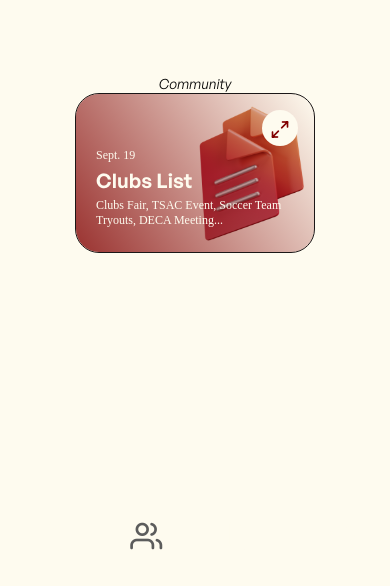
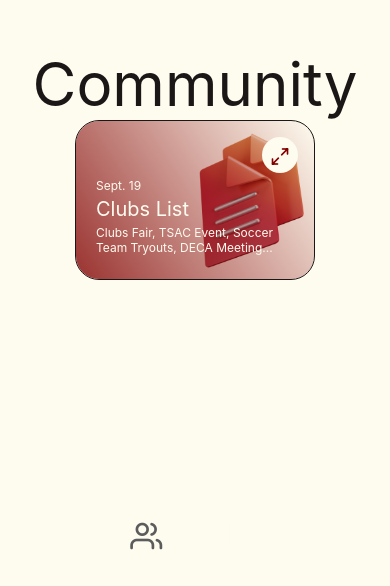
Before and after one commit to Trudeau-SAC/pethsapp-2.0, a React Native app: screen /Community in a window 390 px wide. Shown: the part 258-844 px from the top of the page. Built offline with nearby package versions, Linux system fonts and the light colour scheme.

Commit message:
Add text component

```diff
--- a/components/RectangleCard.js
+++ b/components/RectangleCard.js
@@ -1,8 +1,9 @@
-import { View, Text, StyleSheet, Image } from 'react-native';
+import { View, StyleSheet, Image } from 'react-native';
 import { useTheme } from '@react-navigation/native';
 import { LinearGradient } from 'expo-linear-gradient';
 import { useNavigation } from '@react-navigation/native';
 import ExpandButton from './ExpandButton';
+import Text from './Text';
 
 const RectangleCard = (props) => {
   const theme = useTheme();
@@ -33,18 +34,7 @@ const RectangleCard = (props) => {
       left: theme.spacing.s5,
     },
     text: {
-      color: theme.colors.onPrimary,
       marginTop: theme.spacing.s1,
-    },
-    title: {
-      fontFamily: theme.fonts.semibold,
-      fontWeight: theme.textVariants.heading6.fontWeight,
-      fontSize: theme.textVariants.heading6.fontSize,
-    },
-    subtitle: {
-      fontFamily: theme.fonts.regular,
-      fontWeight: theme.textVariants.body2.fontWeight,
-      fontSize: theme.textVariants.body2.fontSize,
     },
     graphic: {
       resizeMode: 'contain',
@@ -72,15 +62,17 @@ const RectangleCard = (props) => {
       />
       <View style={styles.textContainer}>
         {props.supertitle && (
-          <Text style={{ ...styles.subtitle, ...styles.text }}>
+          <Text color="onPrimary" variant="body2" style={styles.text}>
             {props.supertitle}
           </Text>
         )}
         {props.title && (
-          <Text style={{ ...styles.title, ...styles.text }}>{props.title}</Text>
+          <Text color="onPrimary" variant="heading6" style={styles.text}>
+            {props.title}
+          </Text>
         )}
         {props.subtitle && (
-          <Text style={{ ...styles.subtitle, ...styles.text }}>
+          <Text color="onPrimary" variant="body2" style={styles.text}>
             {props.subtitle}
           </Text>
         )}
--- /dev/null
+++ b/components/Text.js
@@ -0,0 +1,19 @@
+import { Text as RNText } from 'react-native';
+import { useTheme } from '@react-navigation/native';
+
+const Text = ({ style, variant, color, ...rest }) => {
+  const theme = useTheme();
+
+  return (
+    <RNText
+      style={{
+        color: theme.colors[color],
+        ...theme.textVariants[variant],
+        ...style,
+      }}
+      {...rest}
+    />
+  );
+};
+
+export default Text;
--- a/screens/community/Community.js
+++ b/screens/community/Community.js
@@ -1,10 +1,13 @@
-import { StyleSheet, Text, View, Button } from 'react-native';
+import { StyleSheet, View, Button } from 'react-native';
 import RectangleCard from '../../components/RectangleCard';
+import Text from '../../components/Text';
 
 const Community = ({ navigation }) => {
   return (
     <View style={styles.container}>
-      <Text style={{ fontFamily: 'GeneralSansItalic' }}>Community</Text>
+      <Text variant="heading1" color="text">
+        Community
+      </Text>
       <RectangleCard
         title="Clubs List"
         subtitle="Clubs Fair, TSAC Event, Soccer Team Tryouts, DECA Meeting..."
```
